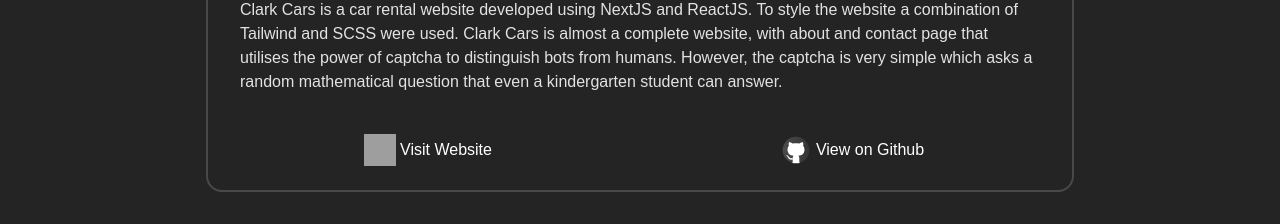
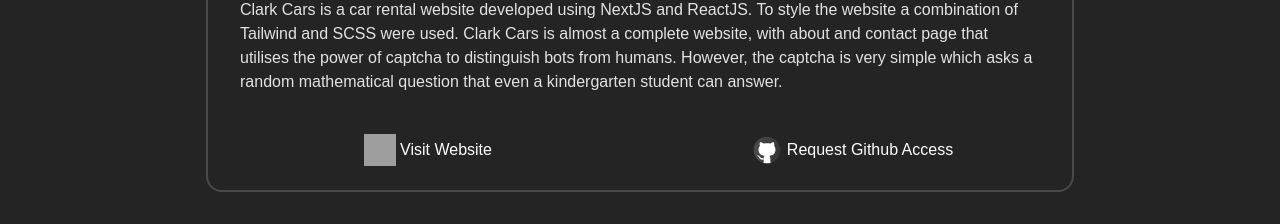
Before and after one commit to J0hnux/react-portfolio, a React (Vite) app: page / in a window 1280 px wide. Shown: the part 2380-2604 px from the top of the page. Built offline with nearby package versions, Linux system fonts and the light colour scheme; grey boxes are pictures that could not be loaded.

Commit message:
Changed to request github access

```diff
--- a/src/components/Projects/ProjectButtons.jsx
+++ b/src/components/Projects/ProjectButtons.jsx
@@ -7,7 +7,7 @@ const ProjectButtons = (props) => {
       </a>
       <a href={props.githubLink} target="_blank">
         <img src="/ButtonIcons/github.svg" alt="visit source on github" />
-        View on Github
+        Request Github Access
       </a>
     </div>
   );
```
